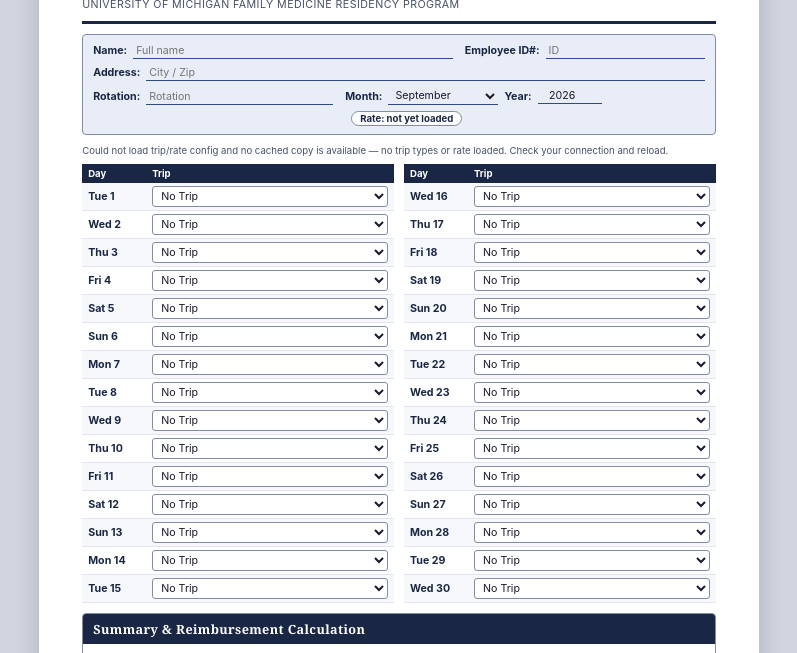
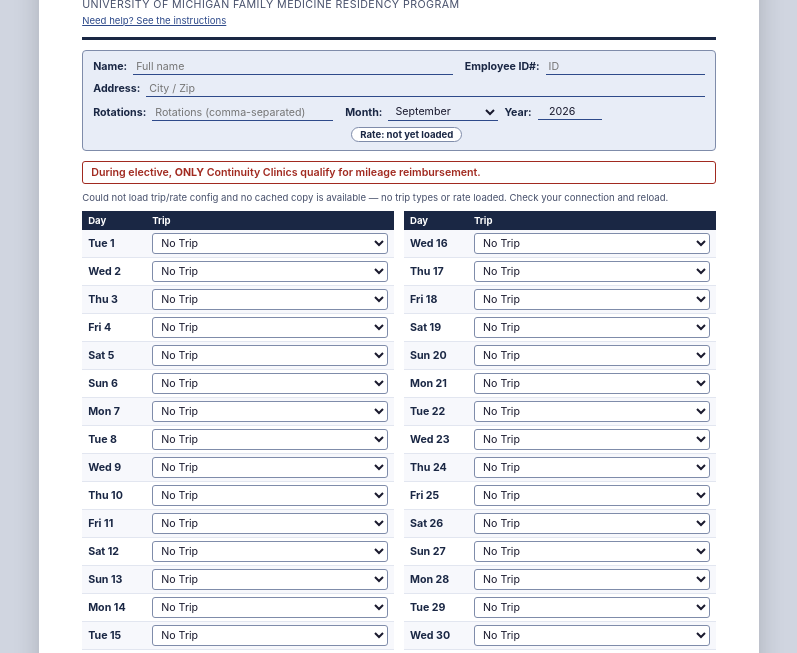
Before and after one commit to benroot/fm-mileage-log-v2, a plain HTML site: page index.html in a window 1280 px wide. Shown: the part 89-742 px from the top of the page, without its empty margins (241-1038 px from the left). Drawn offline with Linux system fonts and the light colour scheme; no server answers.

Commit message:
add warning about continuity clinics and link to readme

```diff
--- a/index.html
+++ b/index.html
@@ -23,6 +23,7 @@
     <div>
       <h1>Mileage Reimbursement Log</h1>
       <div class="subtitle">University of Michigan Family Medicine Residency Program</div>
+      <a class="help-link screen-only" href="https://github.com/benroot/fm-mileage-log-v2/blob/main/README.md" target="_blank" rel="noopener">Need help? See the instructions</a>
     </div>
   </div>
 
@@ -46,8 +47,8 @@
     </div>
     <div class="preamble-row">
       <div class="field-group field-group-narrow">
-        <label class="field-label" for="f-rotation">Rotation:</label>
-        <input class="field-input" id="f-rotation" type="text" x-model="profile.rotation" placeholder="Rotation">
+        <label class="field-label" for="f-rotation">Rotations:</label>
+        <input class="field-input" id="f-rotation" type="text" x-model="profile.rotation" placeholder="Rotations (comma-separated)">
       </div>
       <div class="field-group month-year-group">
         <label class="field-label" for="f-month">Month:</label>
@@ -70,6 +71,10 @@
         <span class="rate-badge" x-text="rates.length ? ('Rate: $' + currentRate.toFixed(3) + '/mi') : 'Rate: not yet loaded'"></span>
       </div>
     </div>
+  </div>
+
+  <div class="policy-warning">
+    During elective, <strong>ONLY</strong> Continuity Clinics qualify for mileage reimbursement.
   </div>
 
   <div class="config-status" x-text="configStatusText"></div>
--- a/styles.css
+++ b/styles.css
@@ -76,6 +76,14 @@ body {
   letter-spacing: 0.04em;
   text-transform: uppercase;
 }
+.help-link {
+  display: inline-block;
+  margin-top: var(--space-2);
+  font-size: var(--fs-xsmall);
+  color: var(--mid);
+}
+.help-link:hover { color: var(--navy); }
+.help-link:focus-visible { outline: 2px solid var(--mid); outline-offset: 2px; }
 
 /* ── PREAMBLE ── */
 .preamble {
@@ -149,6 +157,17 @@ body {
   white-space: nowrap;
   -webkit-print-color-adjust: exact;
   print-color-adjust: exact;
+}
+
+/* ── POLICY WARNING ── */
+.policy-warning {
+  margin-bottom: var(--space-4);
+  font-size: var(--fs-small);
+  font-weight: 600;
+  color: var(--danger);
+  border: 1px solid var(--danger);
+  border-radius: 3px;
+  padding: var(--space-2) var(--space-4);
 }
 
 /* ── CONFIG STATUS ── */
```
Also changed, not shown: 2 other files.
